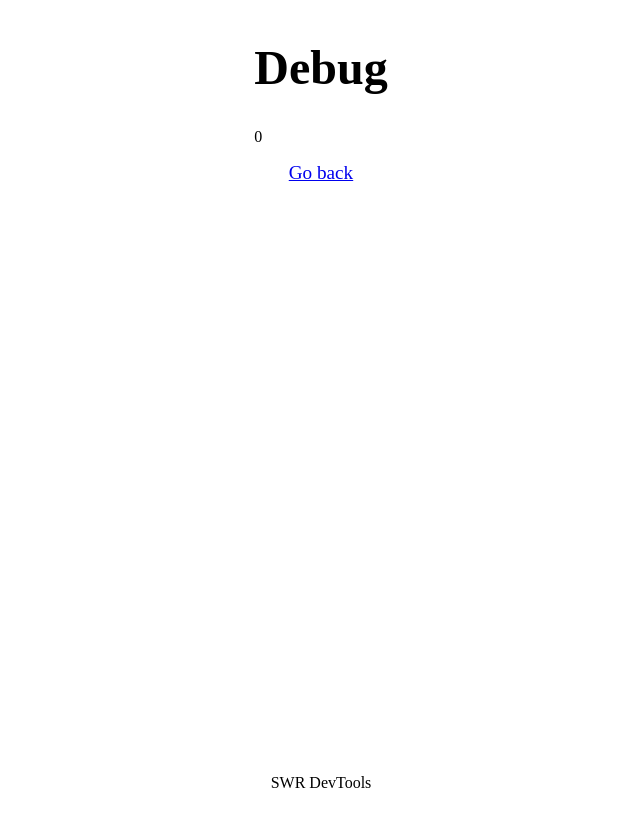
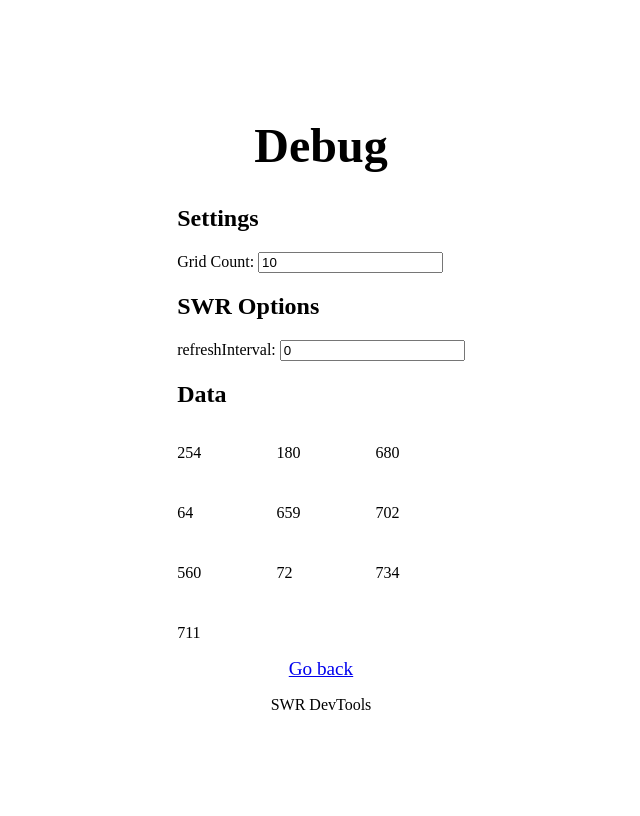
Before and after one commit to koba04/swr-devtools, a Next.js app in the folder examples/swr-devtools-demo/: page /debug in a window 1280 px wide. Shown: the whole page, without its empty margins (319-959 px from the left). Built offline with nearby package versions, Linux system fonts and the light colour scheme.

Commit message:
chore(examples): add SWREntry & settings

```diff
--- /dev/null
+++ b/examples/swr-devtools-demo/app/debug/SWREntry.tsx
@@ -0,0 +1,30 @@
+import { isValidElement } from "react";
+import useSWR from "swr";
+
+const sleep = (ms: number) =>
+  new Promise((resolve) => setTimeout(resolve, Math.random() * 1000));
+
+const randomNumber = (len: number) =>
+  Math.floor(Math.random() * Math.pow(10, len));
+
+const fetcher = async () => {
+  await sleep(Math.random() * 2000);
+  return randomNumber(3);
+};
+
+export const SWREntry = ({
+  swrKey,
+  options,
+}: {
+  swrKey: string;
+  options: any;
+}) => {
+  const { data, isLoading, isValidating } = useSWR(
+    "/api/debug?key=" + swrKey,
+    fetcher,
+    options
+  );
+  if (isLoading) return <p>Loading...</p>;
+  if (isValidating) return <p>Validating...</p>;
+  return <p>{data}</p>;
+};
--- a/examples/swr-devtools-demo/app/debug/page.tsx
+++ b/examples/swr-devtools-demo/app/debug/page.tsx
@@ -1,22 +1,33 @@
 "use client";
 import Head from "next/head";
 import Link from "next/link";
-import useSWR from "swr";
+import { useCallback, useState } from "react";
+import { SWRConfiguration } from "swr";
 
 import styles from "../../styles/infinite.module.css";
+import { SWREntry } from "./SWREntry";
 
-const sleep = (ms: number) =>
-  new Promise((resolve) => setTimeout(resolve, Math.random() * 2000));
+type Settings = {
+  gridCount: number;
+};
 
-let count = 0;
-
-const fetcher = async (url) => {
-  await sleep(Math.random() * 2000);
-  return count++;
+type Options = SWRConfiguration & {
+  refreshInterval: number;
 };
 
 export default function Home() {
-  const { data, isLoading } = useSWR("/api/debug", fetcher);
+  const [settings, setSettings] = useState<Settings>({
+    gridCount: 10,
+  });
+  const [options, setOptions] = useState<Options>({
+    refreshInterval: 0,
+  });
+  const onChangeSettings = useCallback((setting: Partial<Settings>) => {
+    setSettings((current) => ({ ...current, ...setting }));
+  }, []);
+  const onChangeOptions = useCallback((option: Partial<Options>) => {
+    setOptions((current) => ({ ...current, ...option }));
+  }, []);
 
   return (
     <div className={styles.container}>
@@ -25,10 +36,49 @@ export default function Home() {
         <link rel="icon" href="/favicon.ico" />
       </Head>
 
-      <main className={styles.main}>
+      <main>
         <h1 className={styles.title}>Debug</h1>
+        <section>
+          <h2>Settings</h2>
+          <label>
+            Grid Count:&nbsp;
+            <input
+              type="text"
+              value={settings.gridCount}
+              onChange={(e) => {
+                onChangeSettings({ gridCount: +e.target.value });
+              }}
+            />
+          </label>
+        </section>
+        <section>
+          <h2>SWR Options</h2>
+          <label>
+            refreshInterval:&nbsp;
+            <input
+              type="text"
+              value={options.refreshInterval}
+              onChange={(e) => {
+                onChangeOptions({ refreshInterval: +e.target.value });
+              }}
+            />
+          </label>
+          <section />
+        </section>
         <section className={styles.content}>
-          <p>{isLoading ? "loading..." : data}</p>
+          <h2>Data</h2>
+          <div
+            style={{
+              display: "grid",
+              gridTemplateColumns: "repeat(3, 1fr)",
+              gap: 10,
+            }}
+          >
+            {Array.from({ length: settings.gridCount }).map((_, i) => {
+              const key = "test" + i;
+              return <SWREntry key={key} swrKey={key} options={options} />;
+            })}
+          </div>
         </section>
         <nav className={styles.nav}>
           <Link href="/">Go back</Link>
```
